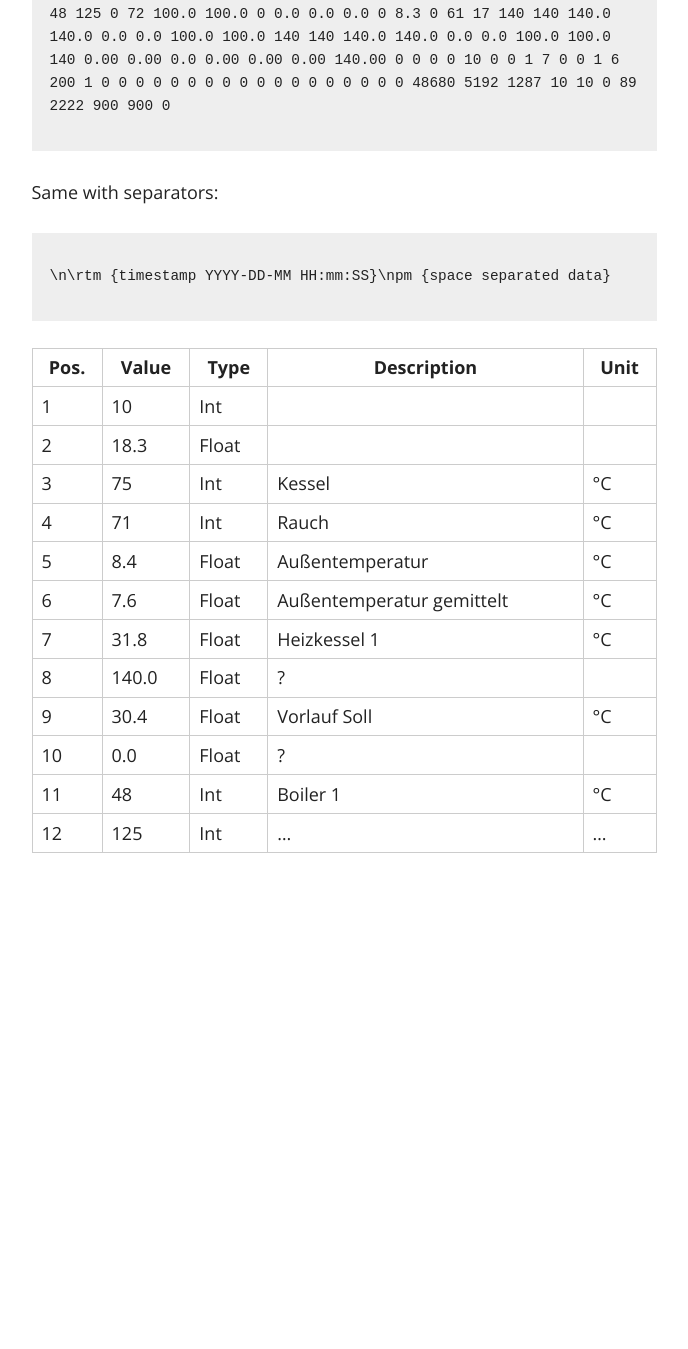
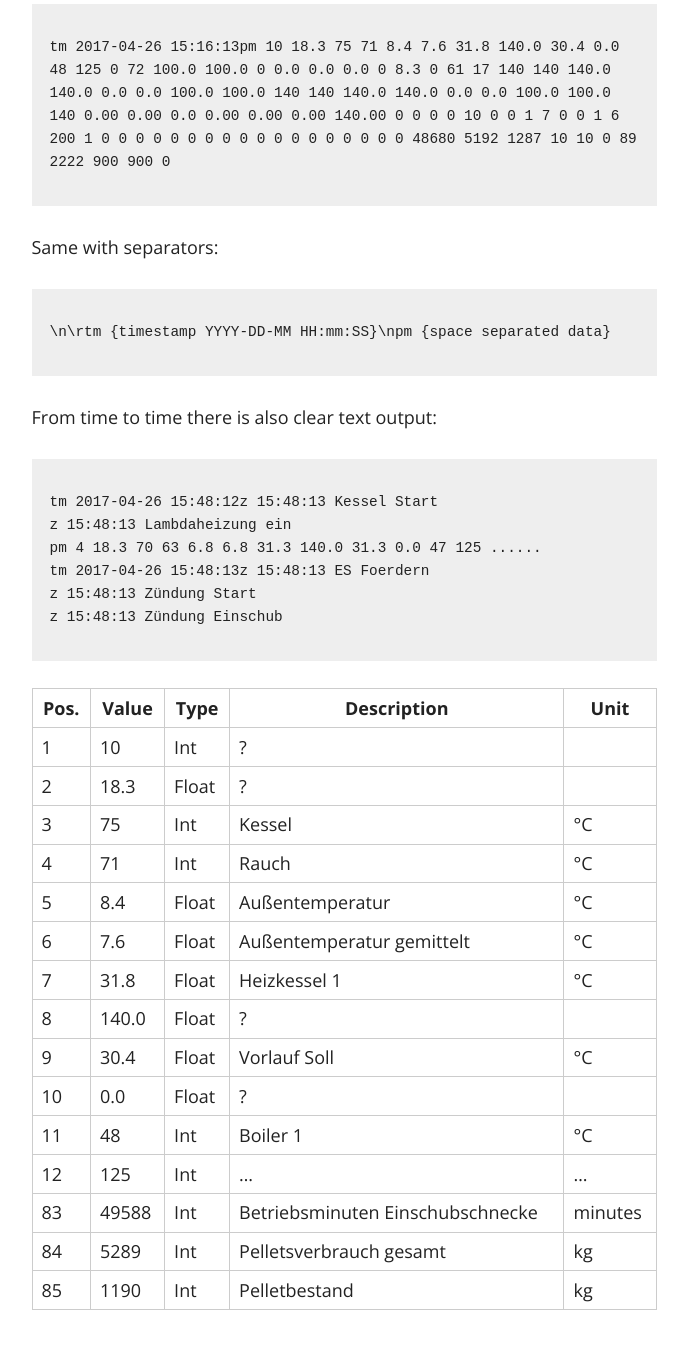
Before and after one commit to adiesner/HargassnerLogger, a Jekyll site: the page built from rs232data.md, in a window 1280 px wide and 1400 px high, scrolled down 590 px. Shown: the top 1349 px of the window, without its empty margins (296-984 px from the left). Built offline with Jekyll 4.4.1, drawn with Linux system fonts in a browser that asks for light colours; nearby versions of some CDN libraries; our own code applies the rules of GitHub Pages for plain Markdown files; before the commit the page ends 1533 px from its top, so only the background shows below that; some of the changed text lies outside the part shown.

Commit message:
Update rs232 data with latest findings

```diff
--- a/rs232data.md
+++ b/rs232data.md
@@ -4,6 +4,7 @@ layout: default
 
 ## RS232 Output analyzed
 
+This output is printed to the serial interface every 500ms.
 <pre><code>{% raw  %}
 tm 2017-04-26 15:16:13pm 10 18.3 75 71 8.4 7.6 31.8 140.0 30.4 0.0 48 125 0 72 100.0 100.0 0 0.0 0.0 0.0 0 8.3 0 61 17 140 140 140.0 140.0 0.0 0.0 100.0 100.0 140 140 140.0 140.0 0.0 0.0 100.0 100.0 140 0.00 0.00 0.0 0.00 0.00 0.00 140.00 0 0 0 0 10 0 0 1 7 0 0 1 6 200 1 0 0 0 0 0 0 0 0 0 0 0 0 0 0 0 0 0 0 48680 5192 1287 10 10 0 89 2222 900 900 0
 {% endraw %}
@@ -16,11 +17,23 @@ Same with separators:
 </code></pre>
 
 
+From time to time there is also clear text output:
+<pre><code>{% raw  %}
+tm 2017-04-26 15:48:12z 15:48:13 Kessel Start
+z 15:48:13 Lambdaheizung ein
+pm 4 18.3 70 63 6.8 6.8 31.3 140.0 31.3 0.0 47 125 ......
+tm 2017-04-26 15:48:13z 15:48:13 ES Foerdern
+z 15:48:13 Zündung Start
+z 15:48:13 Zündung Einschub
+{% endraw %}
+</code></pre>
+
+
 
 |Pos.|Value|Type|Description|Unit|
 |---|---|---|---|---|
-|1   |10|Int|   |   |
-|2   |18.3|Float|   |   |
+|1   |10|Int|?  |   |
+|2   |18.3|Float|?  |   |
 |3   |75|Int| Kessel | °C |
 |4   |71|Int| Rauch | °C |
 |5   |8.4|Float| Außentemperatur | °C |
@@ -31,3 +44,6 @@ Same with separators:
 |10   |0.0|Float|?|  |
 |11   |48|Int|Boiler 1| °C |
 |12   |125|Int|...| ... |
+|83  |49588|Int|Betriebsminuten Einschubschnecke| minutes|
+|84  |5289|Int|Pelletsverbrauch gesamt|kg|
+|85  |1190|Int|Pelletbestand|kg|
```
